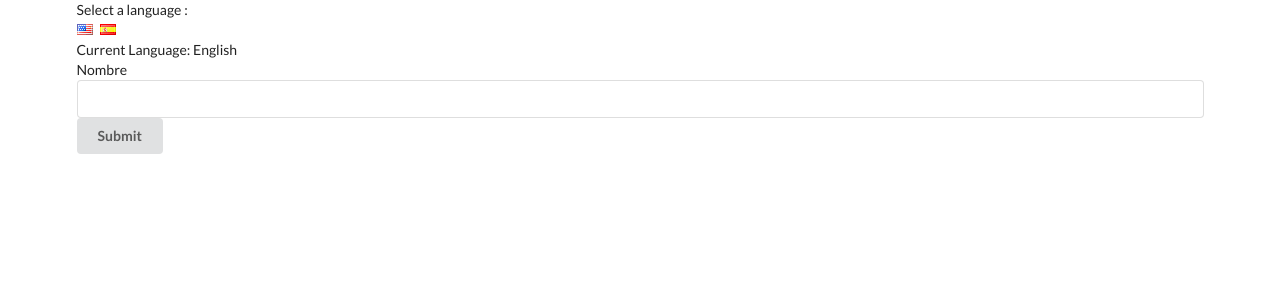
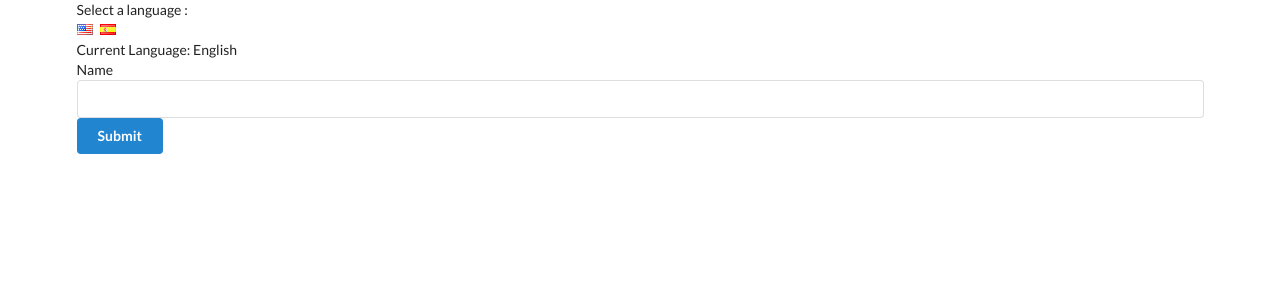
Before and after one commit to unachoza/translate, a React (Create React App) app: page / in a window 1280 px wide. Shown: the top 300 px of the page. Built offline with nearby package versions, Linux system fonts and the light colour scheme.

Commit message:
context object is being passed sucessfully to button and field

```diff
--- a/src/components/App.tsx
+++ b/src/components/App.tsx
@@ -2,7 +2,6 @@ import React, {Component} from 'react'
 import UserCreate from './UserCreate';
 import LanguageContext from '../contexts/LanguageContexts'
 import ColorContext from '../contexts/ColorContext'
-
 
 interface State {
     language: string
@@ -10,8 +9,6 @@ interface State {
 
 class App extends Component<{}, State>{
        state = { language: 'English'}
-
-
 
     onLanguageChange = (language: string) => {
         this.setState({language})
--- a/src/components/Button.tsx
+++ b/src/components/Button.tsx
@@ -7,7 +7,7 @@ import ColorContext from '../contexts/ColorContext'
 
    renderButton(color: string){
       return(
-         <button className={`ui button ${color}`}>
+         <button className={`ui button primary ${color}`}>
             <LanguageContext.Consumer>
                {value => value === "English" ? "Submit" : "Enviar" }
             </LanguageContext.Consumer>
--- a/src/components/Field.tsx
+++ b/src/components/Field.tsx
@@ -1,16 +1,19 @@
 import React, {Component} from 'react'
 import LanguageContext from '../contexts/LanguageContexts'
+
 
 class Field extends Component{
     static contextType = LanguageContext
 
+
     render(){
-        const text = this.context === 'english' ? 'Name' : 'Nombre'
+    const text:string = this.context
 
-        console.log('from field',text)
         return (
             <div className="ui form">
-                <label>{text}</label>
+             <LanguageContext.Consumer>
+               {value => value === "English" ? "Name" : "Nombre" }
+            </LanguageContext.Consumer>
                 <input />
             </div>
         )
--- a/src/components/UserCreate.tsx
+++ b/src/components/UserCreate.tsx
@@ -2,10 +2,11 @@ import React from 'react'
 import Field from './Field'
 import Button from './Button'
 
+
 const UserCreate = () => {
     return(
         <div>
-            <Field/>
+            <Field />
             <Button/>
 
         </div>
```
